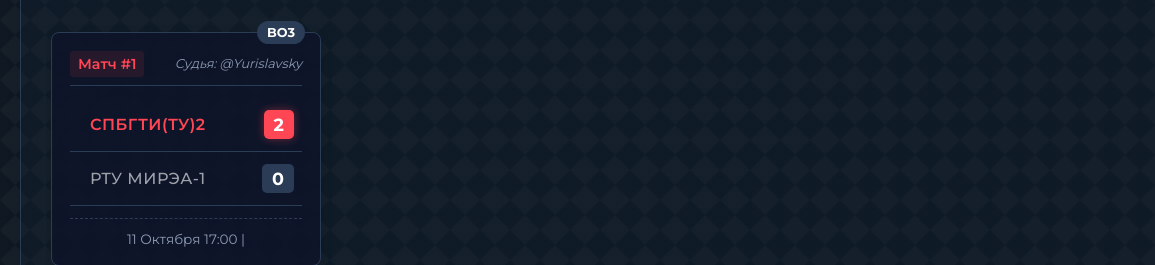
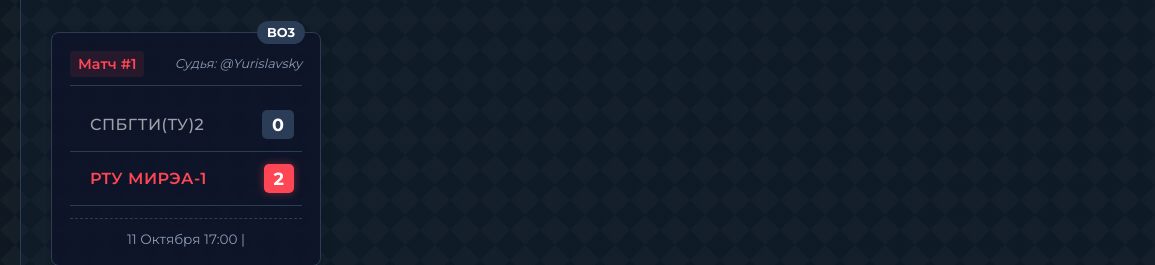
Before and after one commit to Akiyakayne/VALORANT_CYBER_CUP-, a plain HTML site: page index.html in a window 1280 px wide. Shown: the part 535-800 px from the top of the page, 0-1155 px from the left. Drawn offline with Linux system fonts and the light colour scheme.

Commit message:
2.2 time sogl

```diff
--- a/index.html
+++ b/index.html
@@ -570,9 +570,9 @@
                             <span class="match-number">Матч #1</span>
                             <span class="match-referee">Судья: @Yurislavsky</span>
                         </div>
-                        <div class="team winner"><div class="team-name">СПБГТИ(ТУ)2</div><div class="score">2</div>
+                        <div class="team loser"><div class="team-name">СПБГТИ(ТУ)2</div><div class="score">0</div>
                         </div>
-                        <div class="team loser"><div class="team-name">РТУ МИРЭА-1</div><div class="score">0</div>
+                        <div class="team winner"><div class="team-name">РТУ МИРЭА-1</div><div class="score">2</div>
                         </div>
                         <div class="match-info">11 Октября 17:00 |</div>
                     </div>
```
